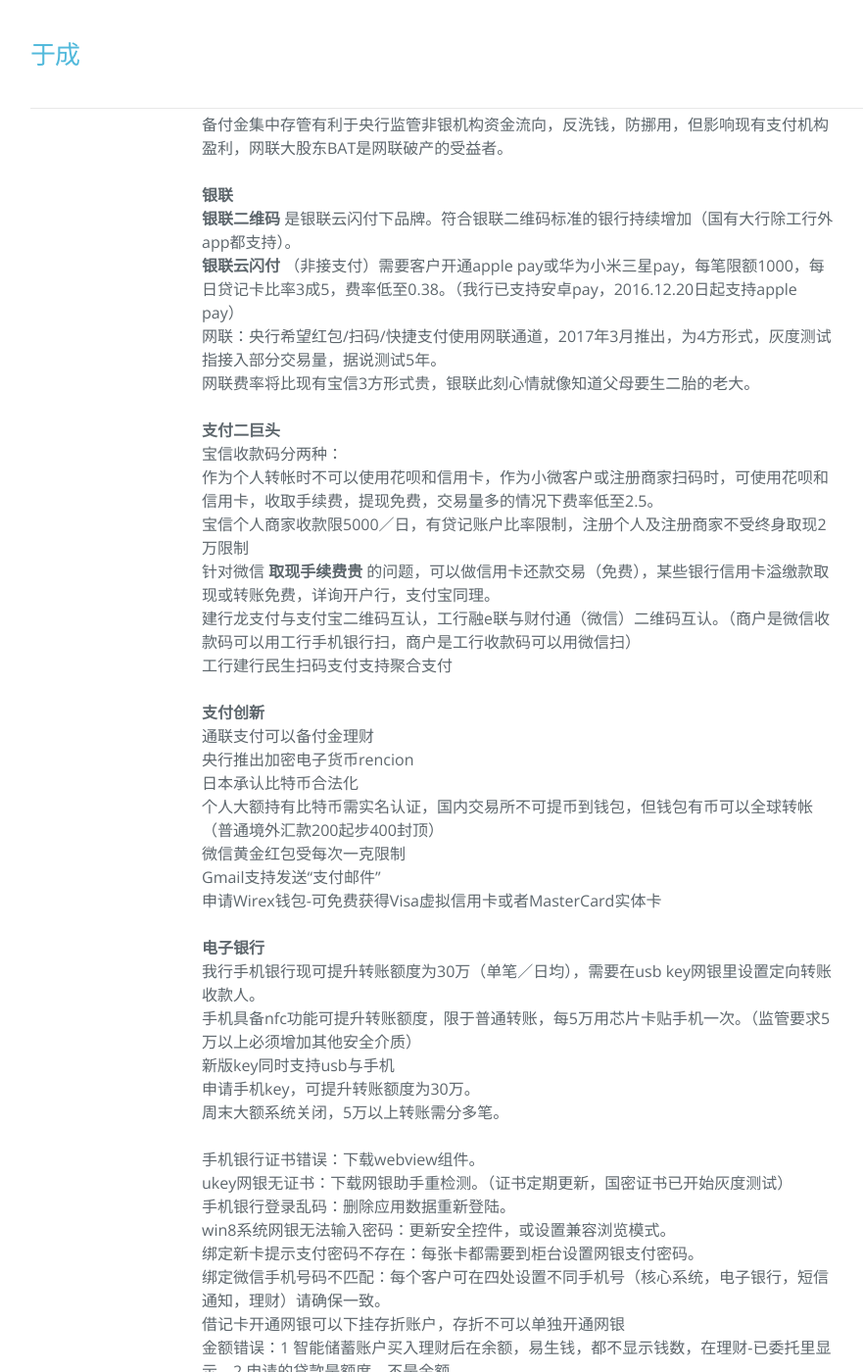
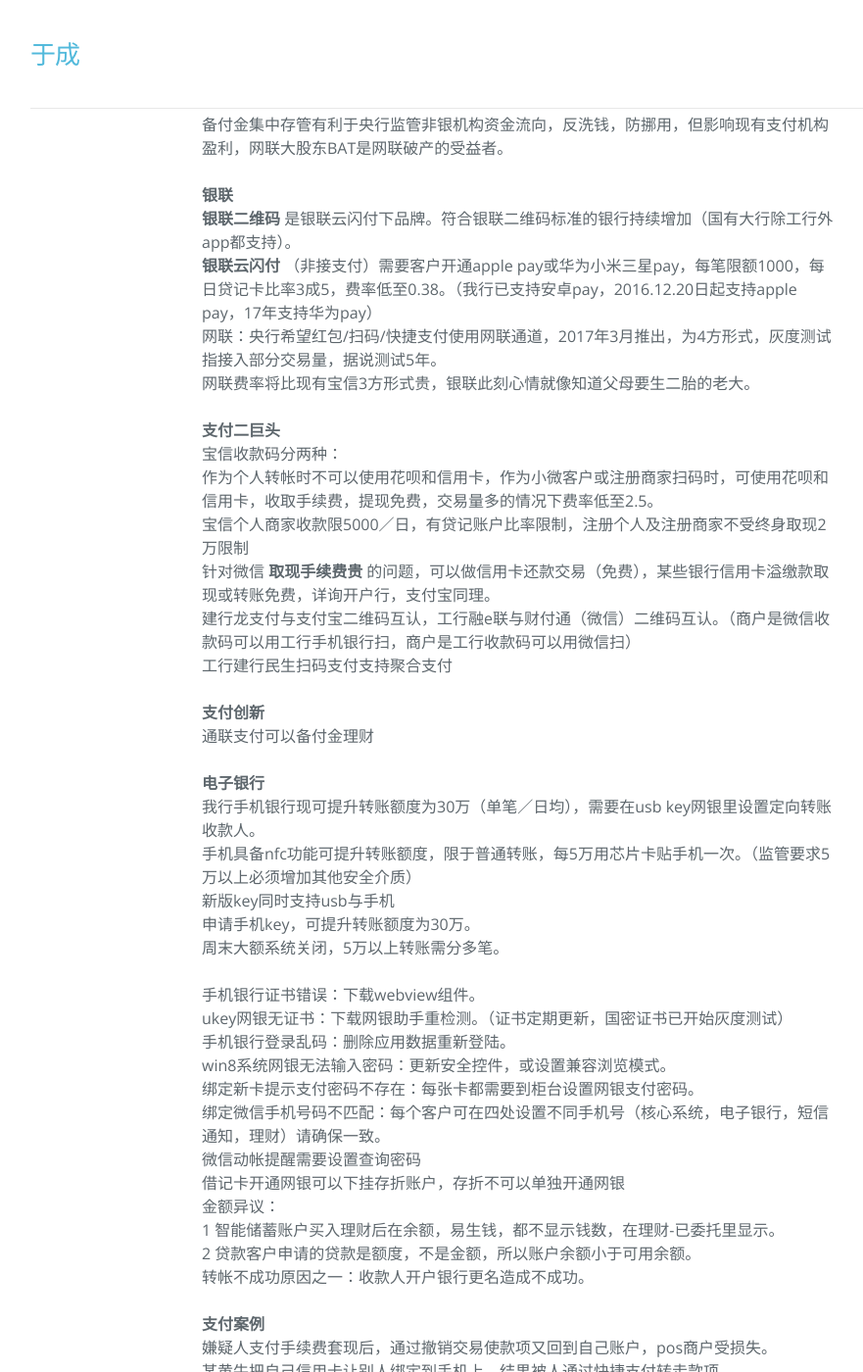
Before and after one commit to hebbank/jekyll, a Jekyll site: the page built from _posts/2017-05-01-xg.md, in a window 1280 px wide and 1400 px high, scrolled down 407 px. Shown: the whole window at 98% size, without its empty margins (109-990 px from the left). Built offline with Jekyll 4.4.1, drawn with Linux system fonts in a browser that asks for light colours; nearby versions of some CDN libraries; some of the changed text lies outside the part shown.

Commit message:
Update 相关信息

```diff
--- a/_posts/2017-05-01-xg.md
+++ b/_posts/2017-05-01-xg.md
@@ -14,7 +14,7 @@ pos收款用的活期账户必须是一类卡，以前有账户的需要销户
 
 **银联**
  **银联二维码** 是银联云闪付下品牌。符合银联二维码标准的银行持续增加（国有大行除工行外app都支持）。
- **银联云闪付** （非接支付）需要客户开通apple pay或华为小米三星pay，每笔限额1000，每日贷记卡比率3成5，费率低至0.38。（我行已支持安卓pay，2016.12.20日起支持apple pay）
+ **银联云闪付** （非接支付）需要客户开通apple pay或华为小米三星pay，每笔限额1000，每日贷记卡比率3成5，费率低至0.38。（我行已支持安卓pay，2016.12.20日起支持apple pay，17年支持华为pay）
 网联：央行希望红包/扫码/快捷支付使用网联通道，2017年3月推出，为4方形式，灰度测试指接入部分交易量，据说测试5年。
 网联费率将比现有宝信3方形式贵，银联此刻心情就像知道父母要生二胎的老大。
 
@@ -28,12 +28,6 @@ pos收款用的活期账户必须是一类卡，以前有账户的需要销户
 
 **支付创新**
 通联支付可以备付金理财
-央行推出加密电子货币rencion
-日本承认比特币合法化
-个人大额持有比特币需实名认证，国内交易所不可提币到钱包，但钱包有币可以全球转帐（普通境外汇款200起步400封顶）
-微信黄金红包受每次一克限制
-Gmail支持发送“支付邮件”
-申请Wirex钱包-可免费获得Visa虚拟信用卡或者MasterCard实体卡
 
 **电子银行**
 我行手机银行现可提升转账额度为30万（单笔／日均），需要在usb key网银里设置定向转账收款人。
@@ -48,8 +42,11 @@ ukey网银无证书：下载网银助手重检测。（证书定期更新，国
 win8系统网银无法输入密码：更新安全控件，或设置兼容浏览模式。
 绑定新卡提示支付密码不存在：每张卡都需要到柜台设置网银支付密码。
 绑定微信手机号码不匹配：每个客户可在四处设置不同手机号（核心系统，电子银行，短信通知，理财）请确保一致。
+微信动帐提醒需要设置查询密码
 借记卡开通网银可以下挂存折账户，存折不可以单独开通网银
-金额错误：1 智能储蓄账户买入理财后在余额，易生钱，都不显示钱数，在理财-已委托里显示。2 申请的贷款是额度，不是金额。
+金额异议：
+1 智能储蓄账户买入理财后在余额，易生钱，都不显示钱数，在理财-已委托里显示。
+2 贷款客户申请的贷款是额度，不是金额，所以账户余额小于可用余额。
 转帐不成功原因之一：收款人开户银行更名造成不成功。
 
 **支付案例**
@@ -57,6 +54,6 @@ win8系统网银无法输入密码：更新安全控件，或设置兼容浏览
 某黄牛把自己信用卡让别人绑定到手机上，结果被人通过快捷支付转走款项。
 
 **积分与优惠活动**
-储蓄积分：可在北国超市抵现金，手机查询：在右上角个人图标-客户设置管理。网银查询：个人账户。多媒体：按提示操作。
+储蓄积分：可在北国超市抵现金，手机查询积分：在右上角个人图标-客户设置管理（比较边缘化）。网银查询积分：个人账户。多媒体查询积分：按提示操作。
 对于满多少减多少的优惠活动，需要把卡内余额设为折后价和原价的中间值
 （如果小于折后价不够付/多于原价有可能在活动限定时间未开始或者名额已超时按照原价付款成功。）
```
